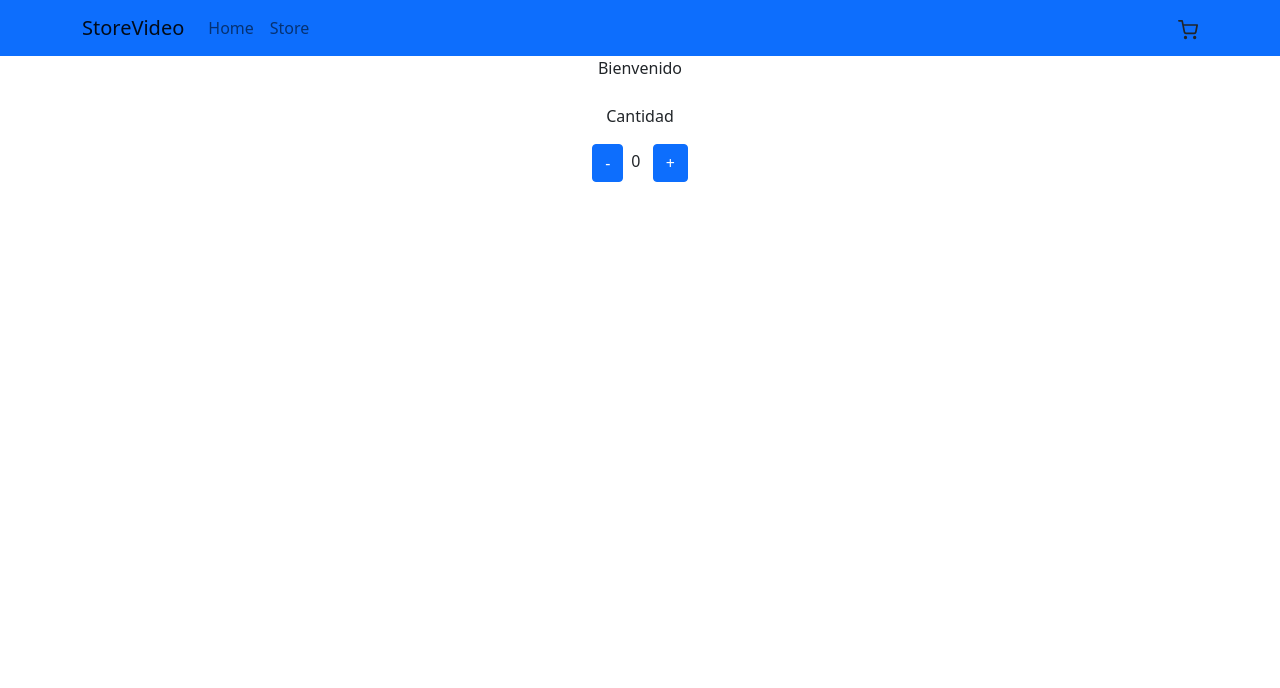
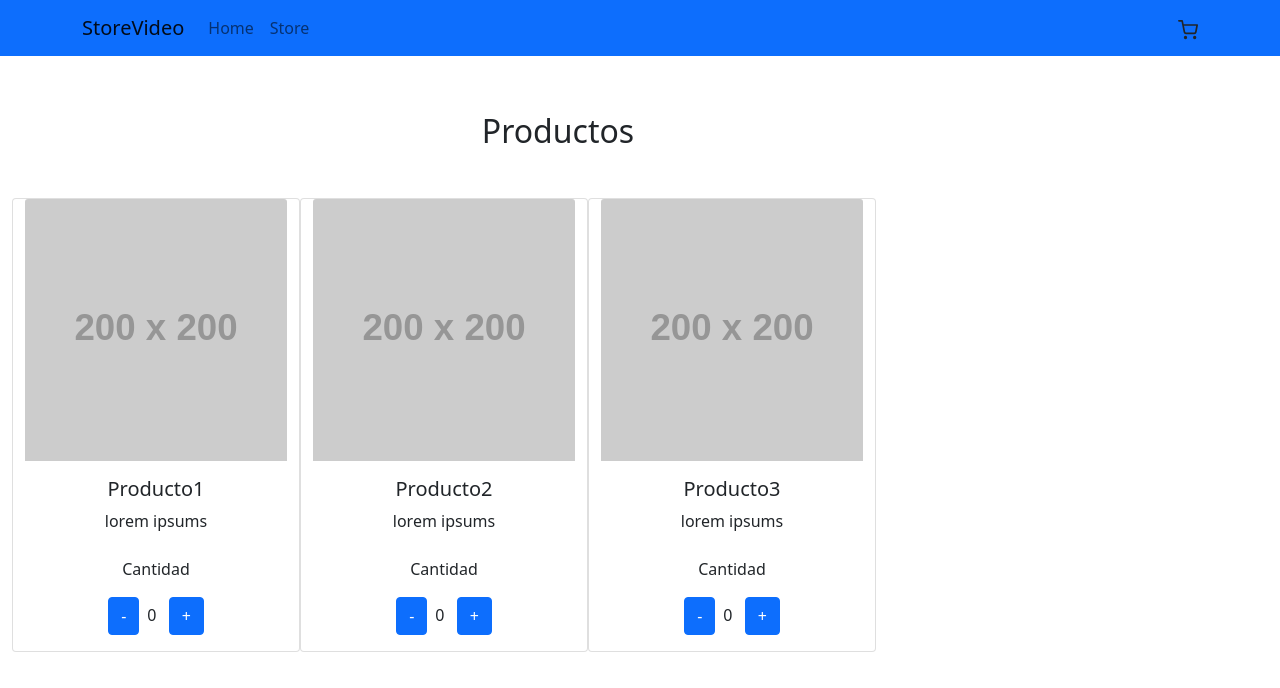
Before and after one commit to agusjd-zz/storevideo, a React (Create React App) app: page / in a window 1280 px wide. Shown: the top 688 px of the page. Built offline with nearby package versions, Linux system fonts and the light colour scheme.

Commit message:
Item and Itemlist added

```diff
--- a/src/App.jsx
+++ b/src/App.jsx
@@ -1,13 +1,12 @@
 import "./App.scss";
 import { NavBar } from "./Components/Navbar/Navbar";
 import { ItemListContainer} from "./Components/ItemListContainer/ItemListContainer"
-import { ItemCount } from "./Components/ItemCount/ItemCount";
+
 function App() {
   return (
     <div className="App">
       <NavBar />
-      <ItemListContainer greeting = "Bienvenido" />
-      <ItemCount stock= {10}  />
+      <ItemListContainer />
     </div>
   );
 }
--- a/src/Components/Item/Item.jsx
+++ b/src/Components/Item/Item.jsx
@@ -1,10 +1,21 @@
 import React from 'react'
+import { Card } from 'react-bootstrap'
+import { ItemCount } from '../ItemCount/ItemCount'
 
-const Item = () => {
+export const Item = ({item}) => {
     return (
-        <div>
 
-        </div>
+          <Card style={{ width: '18rem' }} className="m">
+            <Card.Img variant="top" src={item.img} />
+            <Card.Body>
+                <Card.Title>{item.nombre}</Card.Title>
+                <Card.Text>
+                {item.descripcion}
+                </Card.Text>
+                <ItemCount stock= {item.stock} />
+            </Card.Body>
+        </Card>
+
     )
 }
 
--- a/src/Components/ItemList/ItemList.jsx
+++ b/src/Components/ItemList/ItemList.jsx
@@ -1,8 +1,13 @@
 import React from 'react'
+import {Item} from '../Item/Item'
 
-const ItemList = () => {
+const ItemList = ({items}) => {
     return (
-        <div>
+        <div className="container row my-5">
+            <h2 className="mt-2 mb-5">Productos</h2>
+           {
+               items.map((el)=> <Item item={el}/>)
+           }
 
         </div>
     )
--- a/src/Components/ItemListContainer/ItemListContainer.jsx
+++ b/src/Components/ItemListContainer/ItemListContainer.jsx
@@ -1,21 +1,13 @@
 import React,{useEffect,useState} from 'react'
-import { stock } from '../../data/stock'
+import { pedirDatos } from '../../Helpers/pedirDatos'
+import ItemList from '../ItemList/ItemList'
 
-
-export const ItemListContainer = ({greeting}) => {
+export const ItemListContainer = () => {
     const [items,setItems]  = useState([])
-    console.log(items)
-
-
-    const pedirDatos = () =>{
-      return new Promise((resolve,reject)=>{
-         setTimeout(()=>{
-           resolve(stock)
-         },2000)
-      })
-    }
+    const [loading,setLoading] = useState(false)
 
     useEffect(() => {
+      setLoading(true)
       pedirDatos()
         .then( (resp)=>{
           setItems(resp)
@@ -25,13 +17,19 @@ export const ItemListContainer = ({greeting}) => {
           console.log(err)
         })
         .finally(()=>{
+          setLoading(false)
           console.log("Promesa Finalizada")
         })
     }, [])
 
     return (
-        <div>
-          {greeting}
+        <div className="mt-4" >
+
+          {
+            loading ? <h2>Cargando...</h2> : <ItemList items ={items} />
+          }
+
+
         </div>
     )
 }
--- a/src/data/stock.js
+++ b/src/Data/stock.js
@@ -5,7 +5,9 @@ export const stock = [
       nombre: "Producto1",
       precio: 200,
       img: "https://via.placeholder.com/200",
+      stock: 10,
       descripcion: "lorem ipsums"
+
 
 
     },
@@ -14,6 +16,7 @@ export const stock = [
       nombre: "Producto2",
       precio: 200,
       img: "https://via.placeholder.com/200",
+      stock:20,
       descripcion: "lorem ipsums"
 
 
@@ -23,6 +26,7 @@ export const stock = [
       nombre: "Producto3",
       precio: 200,
       img: "https://via.placeholder.com/200",
+      stock: 15,
       descripcion: "lorem ipsums"
 
 
--- /dev/null
+++ b/src/Helpers/pedirDatos.jsx
@@ -0,0 +1,10 @@
+import { stock } from "../Data/stock"
+
+
+export const pedirDatos = () =>{
+    return new Promise((resolve,reject)=>{
+       setTimeout(()=>{
+         resolve(stock)
+       },2000)
+    })
+  }
```
